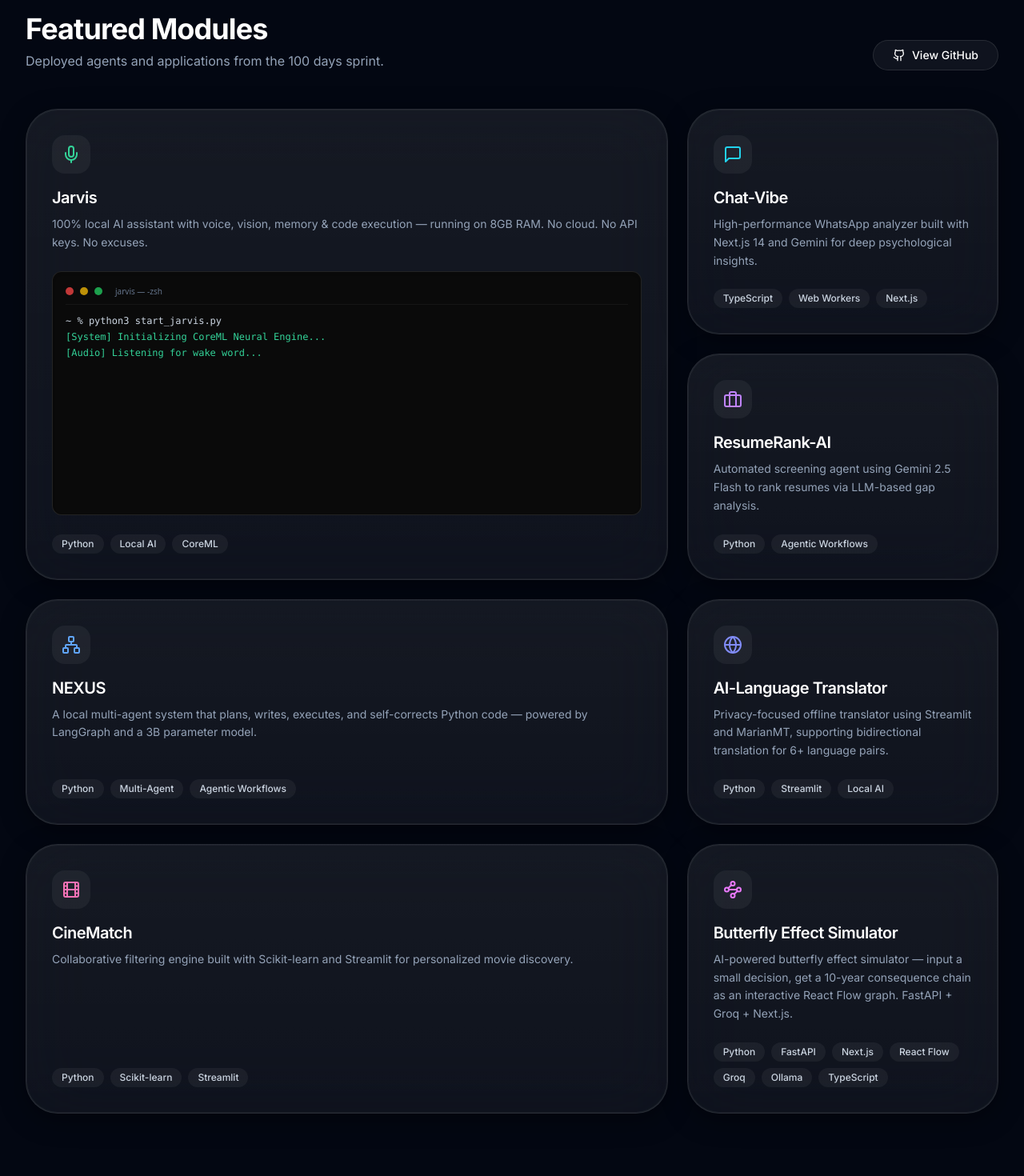
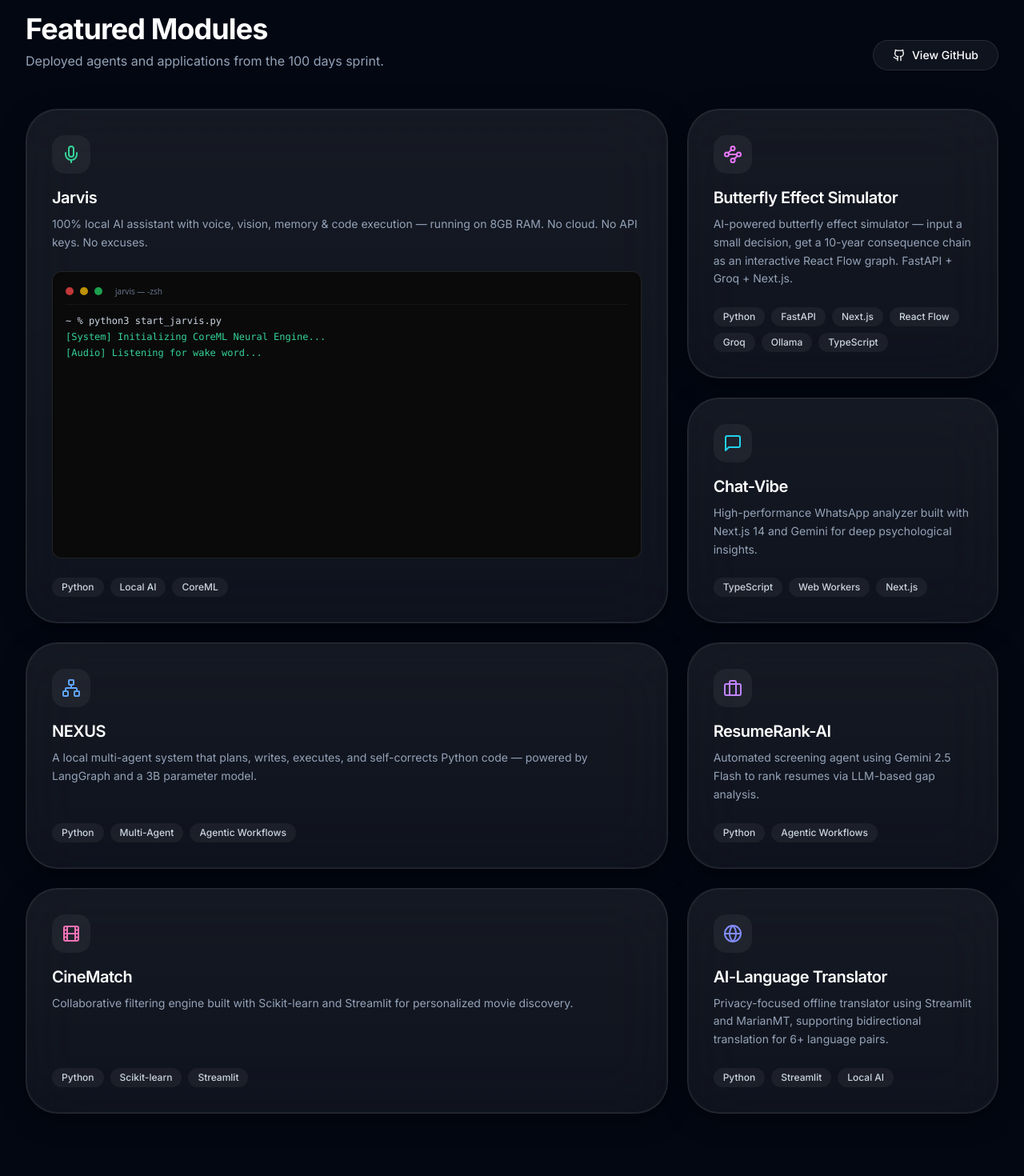
Before and after one commit to Swapnil-bo/Portfolio, a Next.js app: page / in a window 1280 px wide. Shown: the part 800-2270 px from the top of the page at 80% size. Built offline with nearby package versions, Linux system fonts and the light colour scheme.

Commit message:
style: reorder bento grid to prioritize Butterfly Effect Simulator

```diff
--- a/src/components/sections/bento-projects.tsx
+++ b/src/components/sections/bento-projects.tsx
@@ -35,6 +35,14 @@ const projects = [
         href: "https://github.com/Swapnil-bo/NEXUS",
     },
     {
+        title: "Butterfly Effect Simulator",
+        description: "AI-powered butterfly effect simulator — input a small decision, get a 10-year consequence chain as an interactive React Flow graph. FastAPI + Groq + Next.js.",
+        tags: ["Python", "FastAPI", "Next.js", "React Flow", "Groq", "Ollama", "TypeScript"],
+        icon: <Waypoints className="h-6 w-6 text-fuchsia-400" />,
+        className: "md:col-span-1 md:row-span-1 border-fuchsia-500/20",
+        href: "https://github.com/Swapnil-bo/Butterfly-Effect-Simulator",
+    },
+    {
         title: "Chat-Vibe",
         description: "High-performance WhatsApp analyzer built with Next.js 14 and Gemini for deep psychological insights.",
         tags: ["TypeScript", "Web Workers", "Next.js"],
@@ -66,14 +74,7 @@ const projects = [
         className: "md:col-span-1 md:row-span-1 border-indigo-500/20",
         href: "https://github.com/Swapnil-bo/AI-Language-Translator",
     },
-    {
-        title: "Butterfly Effect Simulator",
-        description: "AI-powered butterfly effect simulator — input a small decision, get a 10-year consequence chain as an interactive React Flow graph. FastAPI + Groq + Next.js.",
-        tags: ["Python", "FastAPI", "Next.js", "React Flow", "Groq", "Ollama", "TypeScript"],
-        icon: <Waypoints className="h-6 w-6 text-fuchsia-400" />,
-        className: "md:col-span-1 md:row-span-1 border-fuchsia-500/20",
-        href: "https://github.com/Swapnil-bo/Butterfly-Effect-Simulator",
-    },
+
 ];
 
 const containerVariants = {
```
